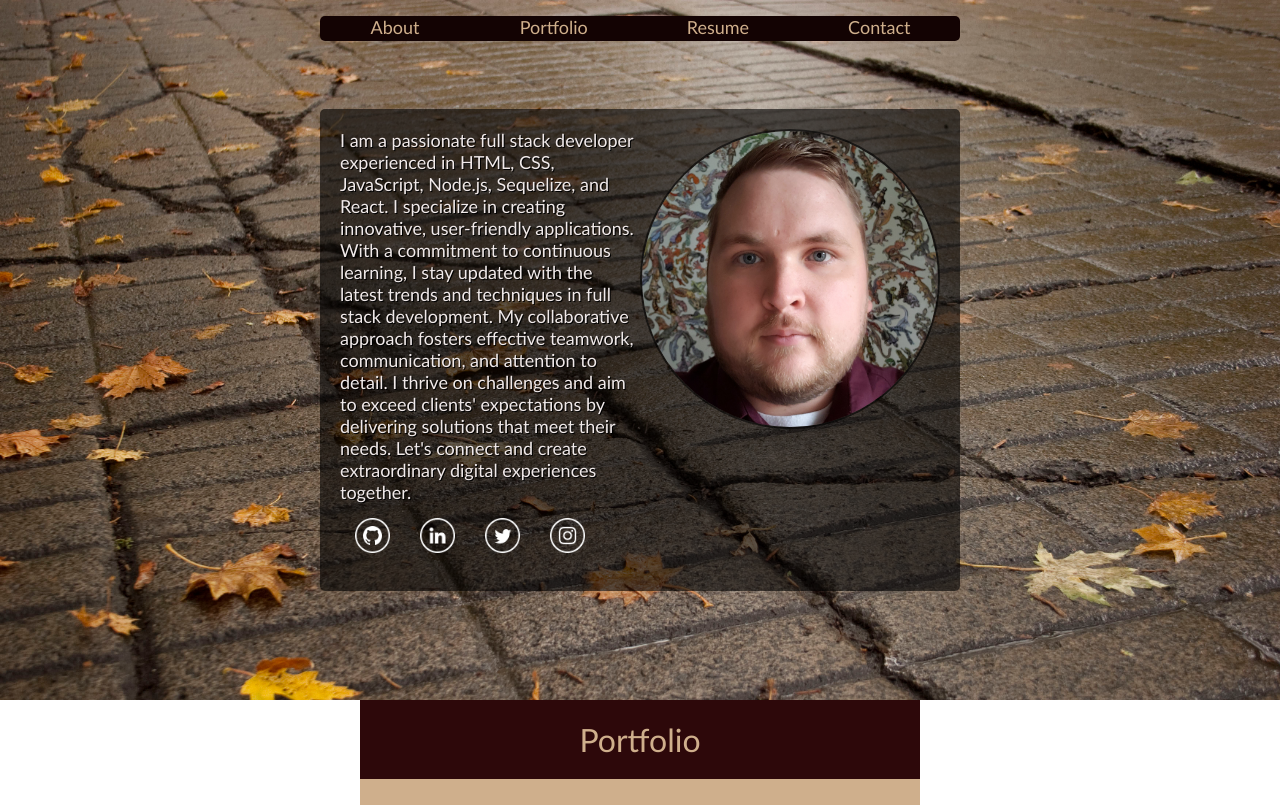
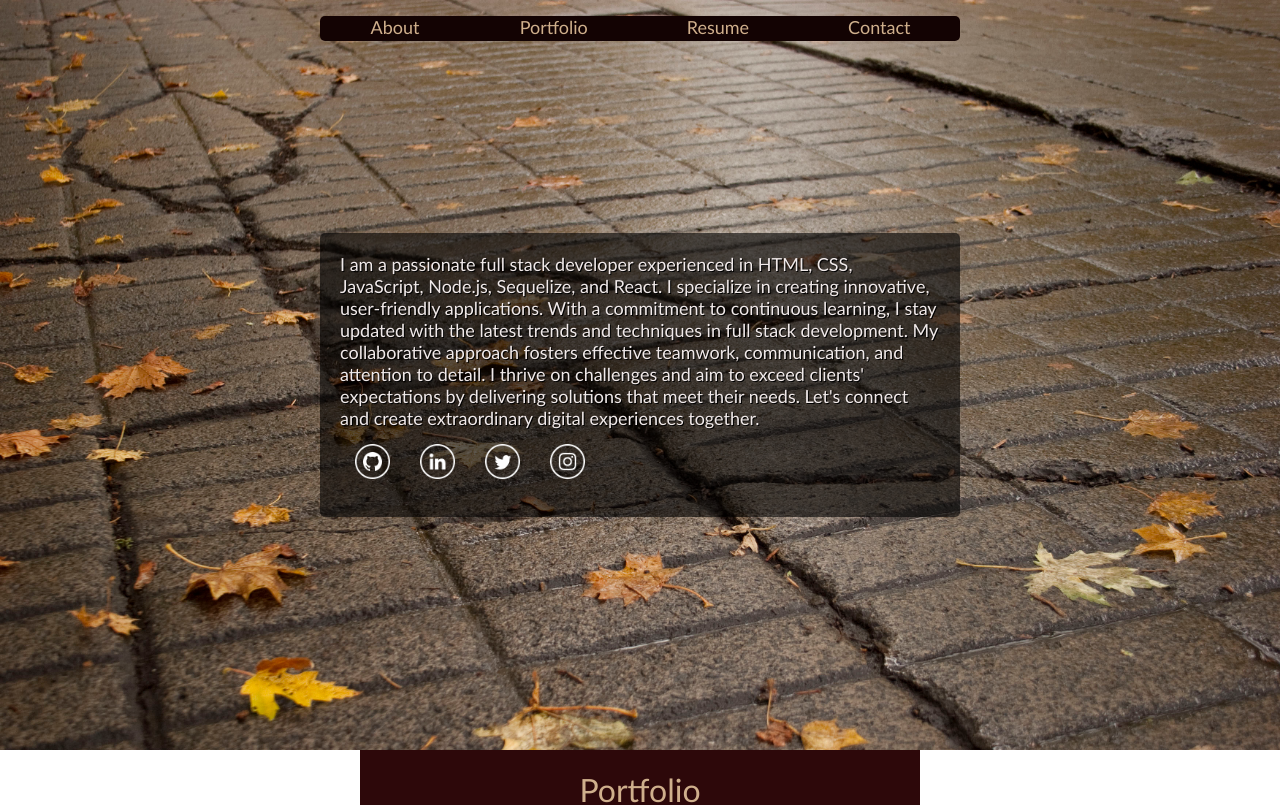
Before and after one commit to wabarringer/portfolio, a React (Create React App) app: page / in a window 1280 px wide. Shown: the top 805 px of the page. Built offline with nearby package versions, Linux system fonts and the light colour scheme.

Commit message:
project section

```diff
--- a/src/components/about/index.js
+++ b/src/components/about/index.js
@@ -2,7 +2,7 @@
 // THEN I see a recent photo or avatar of the developer and a short bio about them
 
 import React from 'react';
-import Profile from './img/profile-2022.jpg';
+// import Profile from './img/profile-2022.jpg';
 import GitHubIcon from './img/github-01.png';
 import LinkedInIcon from './img/linkedin-01.png';
 import TwitterIcon from './img/twitter-01.png';
@@ -57,7 +57,7 @@ export default function About() {
               </a>
             </div>
           </div>
-          <img id='profile-img' src={Profile} alt='My face!' />
+          {/* <img id='profile-img' src={Profile} alt='My face' /> */}
         </div>
       </div>
     </section>
--- a/src/components/about/style.css
+++ b/src/components/about/style.css
@@ -1,15 +1,17 @@
+#about {
+  height: 750px;
+}
+
 #container-about {
   display: flex;
   flex-direction: row;
   align-items: center;
-  /* align-content: center; */
   justify-content: space-around;
   background-image: url('./img/about-background.jpg');
   background-size: 100%;
   background-repeat: no-repeat;
   color: #f1eaea;
-  position: relative;
-  height: 700px;
+  height: 100%;
 }
 
 #about-card {
```
